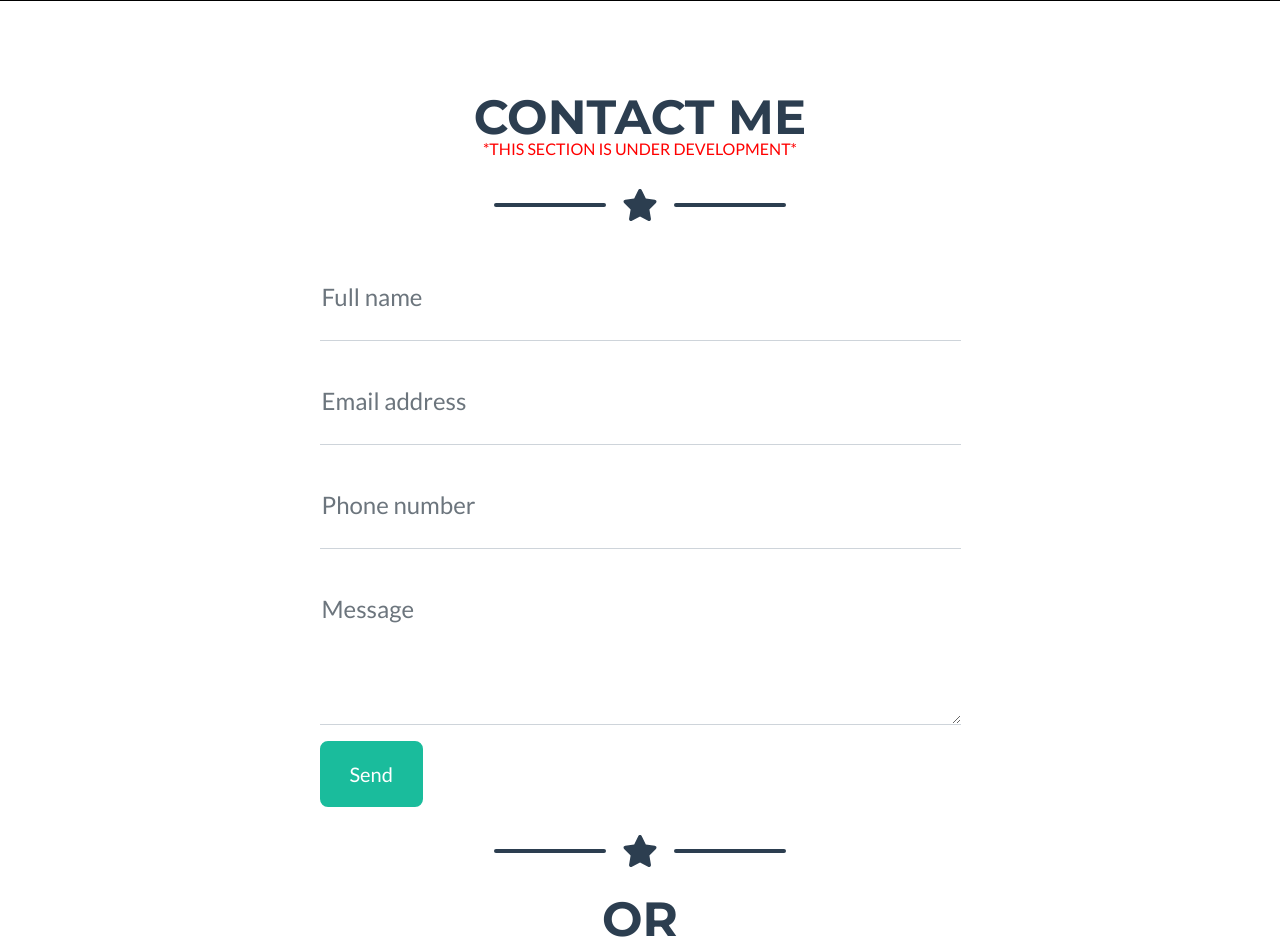
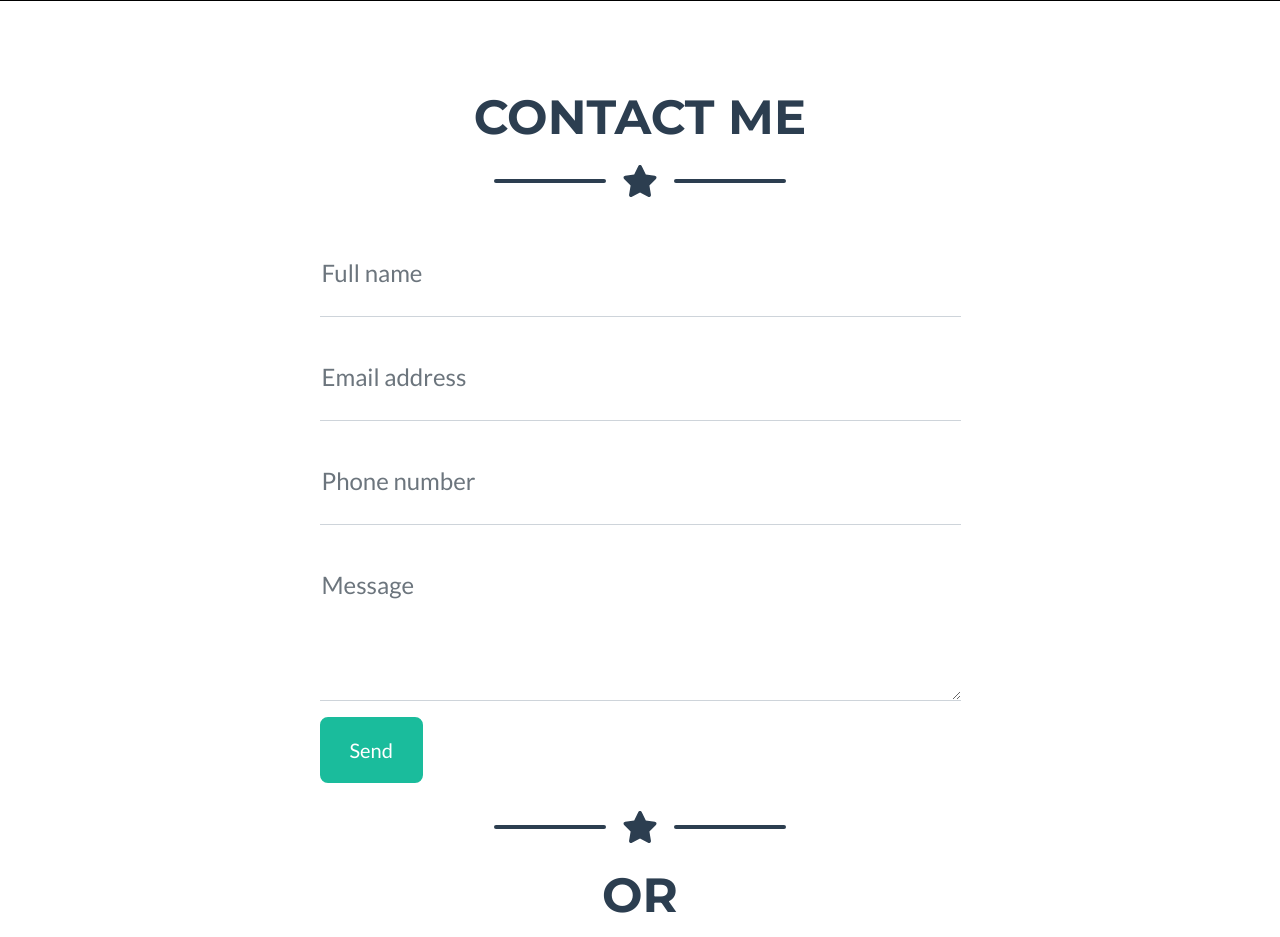
Before and after one commit to dhritimn/Nayan, a plain HTML site: page index.html in a window 1280 px wide. Shown: the part 2660-3597 px from the top of the page. Drawn offline with nearby package versions, Linux system fonts and the light colour scheme.

Commit message:
Update index.html

```diff
--- a/index.html
+++ b/index.html
@@ -162,7 +162,6 @@
             <div class="container">
                 <!-- Contact Section Heading-->
                 <h2 class="page-section-heading text-center text-uppercase text-secondary mb-0">Contact Me</h2>
-                <p style="color: red;" class="text-center text-uppercase mb-0">*This section is under development*</p>
                 <!-- Icon Divider-->
                 <div class="divider-custom">
                     <div class="divider-custom-line"></div>
```
